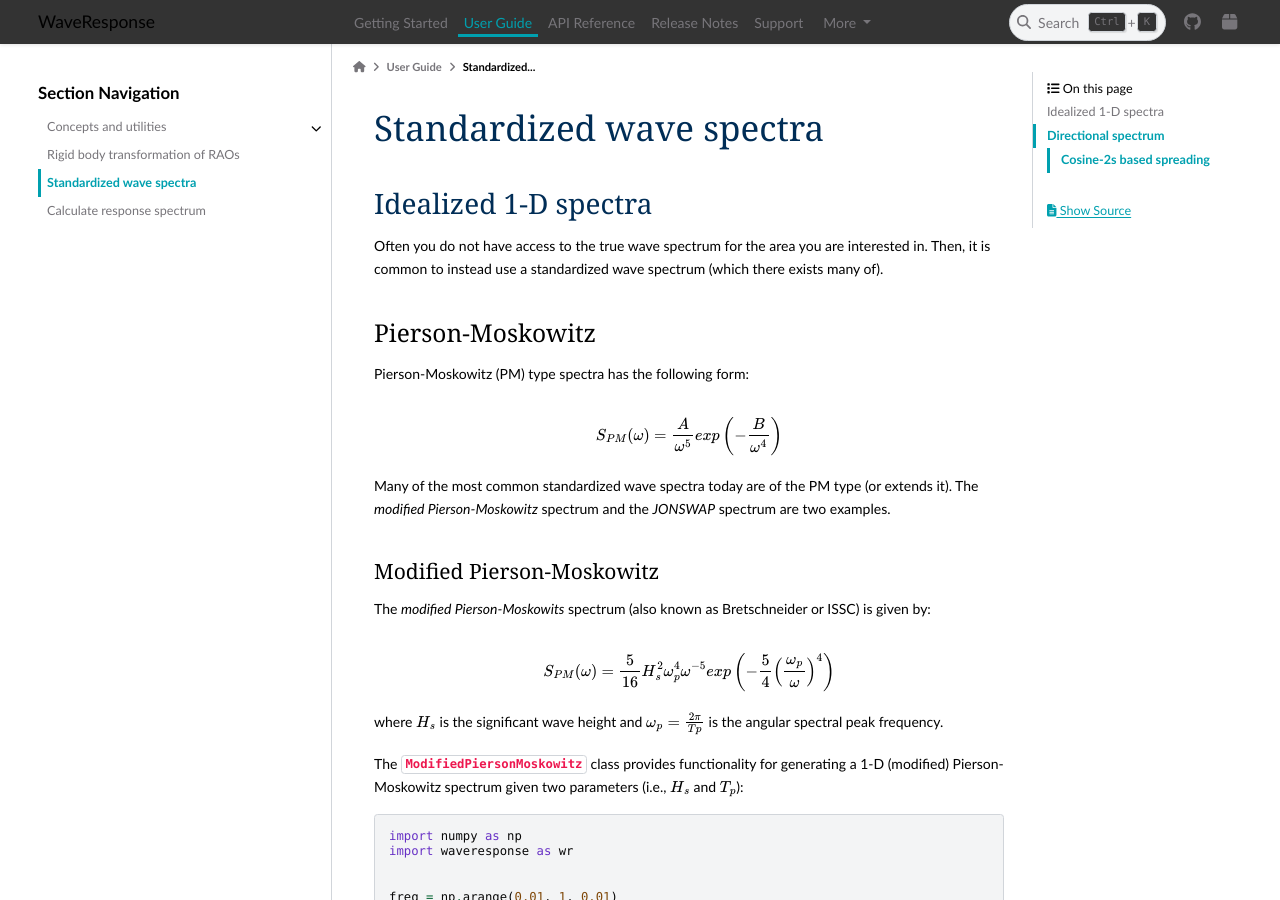
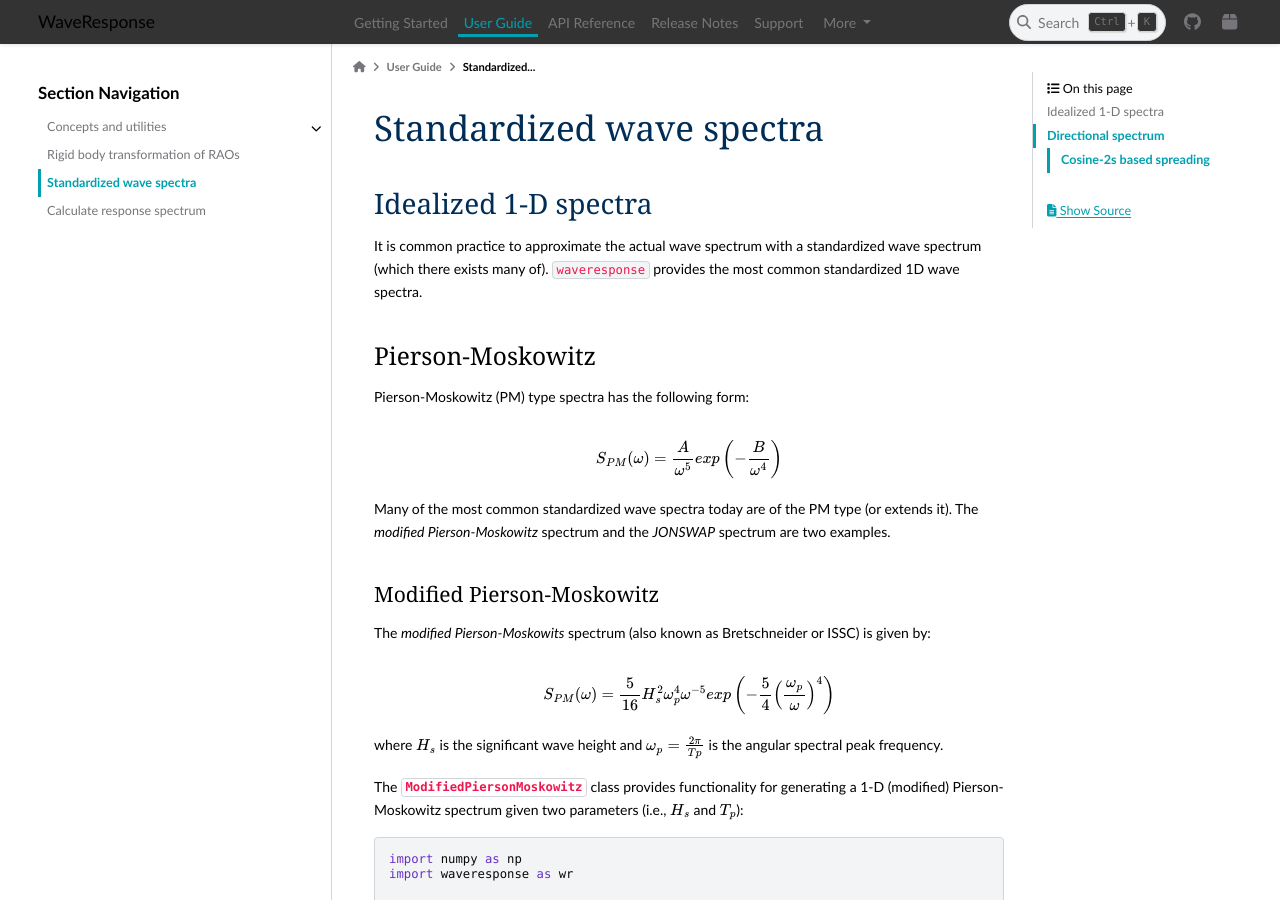
Before and after one commit to 4Subsea/waveresponse-python, a Sphinx documentation site: the page built from docs/user_guide/standardized_spectra.rst, in a window 1280 px wide and 900 px high. Built offline with Sphinx 7.4.7 and the PyData theme 0.15.4, drawn with Linux system fonts in a browser that asks for light colours.

Commit message:
fix: release fixes [dst-268-post] (#22)

```diff
--- a/docs/user_guide/standardized_spectra.rst
+++ b/docs/user_guide/standardized_spectra.rst
@@ -3,8 +3,9 @@ Standardized wave spectra
 
 Idealized 1-D spectra
 #####################
-Often you do not have access to the true wave spectrum for the area you are interested in.
-Then, it is common to instead use a standardized wave spectrum (which there exists many of).
+It is common practice to approximate the actual wave spectrum with a standardized wave spectrum (which there exists many of).
+``waveresponse`` provides the most common standardized 1D wave spectra.
+
 
 Pierson-Moskowitz
 -----------------
```
Also changed, not shown: 1 other file.
